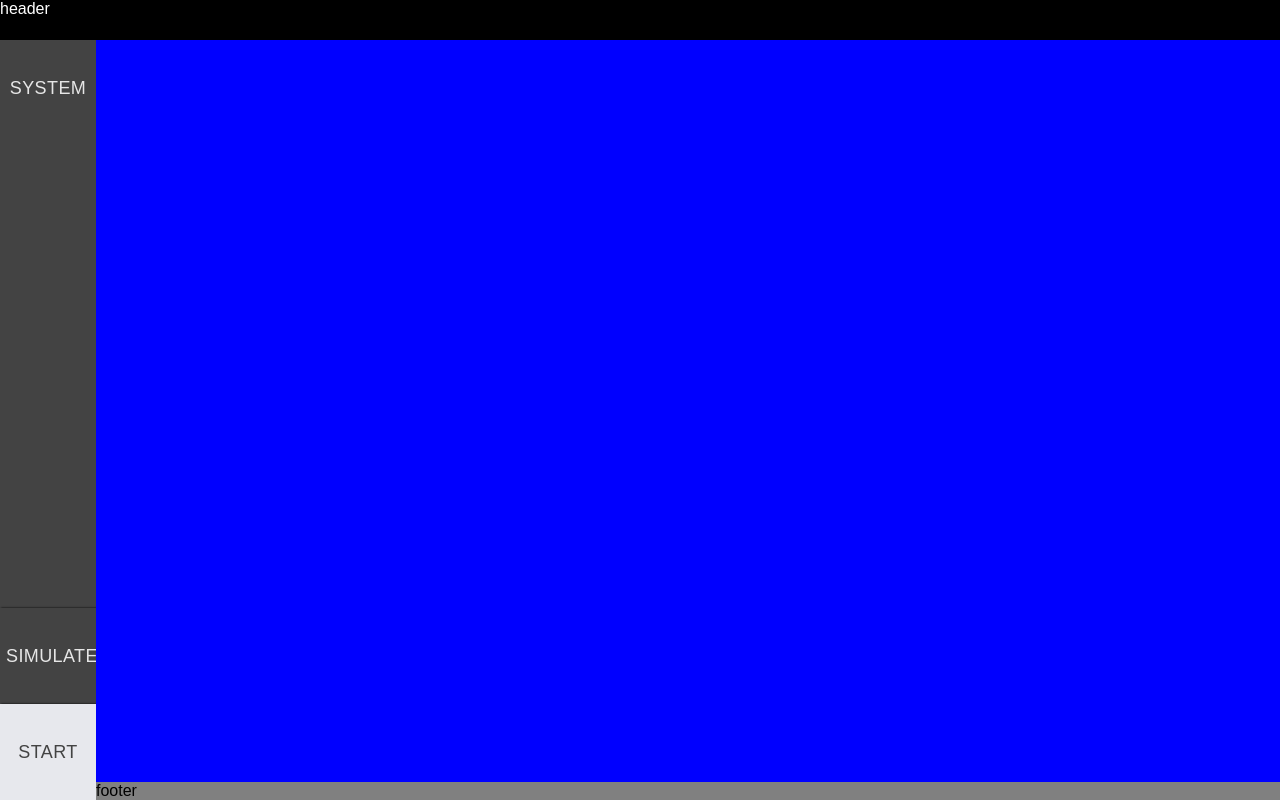
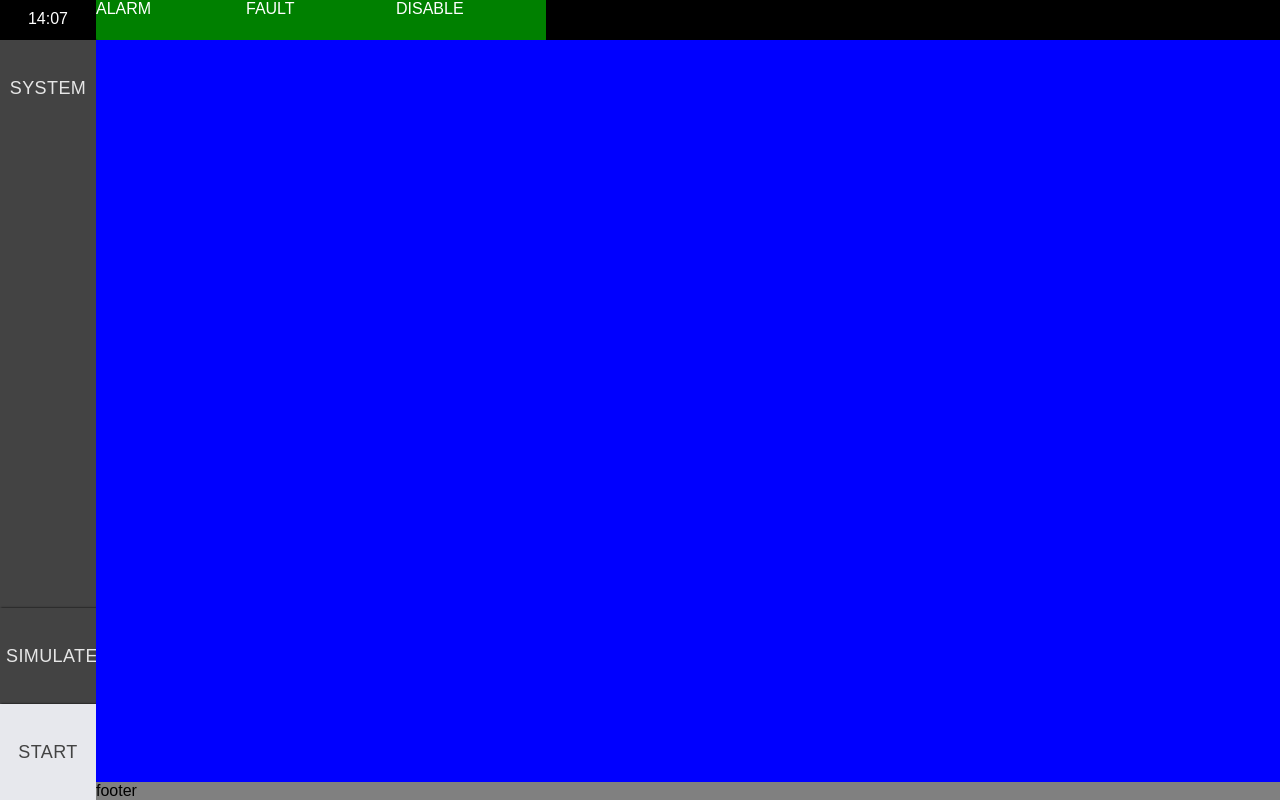
Before and after one commit to StigNervik/PlaygroundReact, a React (Create React App) app in the folder playground-react/: page / in a window 1280 px wide. Built offline with nearby package versions, Linux system fonts and the light colour scheme.

Commit message:
Add topbar status buttons.

```diff
--- a/playground-react/src/components/App.js
+++ b/playground-react/src/components/App.js
@@ -1,5 +1,6 @@
 import React, { Component } from 'react';
 import '../styles/App.css';
+import TopBar from './TopBar';
 import LeftBar from './LeftBar';
 import MainView from './MainView';
 
@@ -10,7 +11,7 @@ class App extends Component {
     return (
         <Router>
             <div className="app">
-                <div className="header">header </div>
+                <TopBar/>
                 <LeftBar/>
                 <MainView/>
                 <div className="footer">footer </div>
--- /dev/null
+++ b/playground-react/src/components/Clock.js
@@ -0,0 +1,51 @@
+import React, { Component } from 'react';
+
+class Clock extends Component {
+
+    constructor(props) {
+        super(props);
+        this.state = {
+            time: ""
+        };
+    }
+
+    componentDidMount() {
+        this.tickTimer = setInterval(
+            () => this.tick(),
+            1000
+        )
+    }
+
+    componentWillUnmount() {
+        clearInterval(this.tickTimer);
+    }
+
+    formatTime(i) {
+        if (i < 10) {
+            i = "0" + i;
+        }
+
+        return i;
+    }
+
+
+
+    tick() {
+        let date = new Date();
+        let hours = this.formatTime(date.getHours());
+        let minutes = this.formatTime(date.getMinutes());
+        let time = hours + ":" + minutes;
+        this.setState({time: time})
+    }
+
+    render() {
+        return (
+            <div className="clock">
+                <div className="clockText">     {this.state.time}
+                </div>
+            </div>
+        )
+    }
+}
+
+export default Clock;
--- /dev/null
+++ b/playground-react/src/components/TopBar.js
@@ -0,0 +1,19 @@
+import React, { Component } from 'react';
+import Clock from './Clock';
+import TopBarButton from './TopBarButton';
+
+class TopBar extends Component {
+
+    render() {
+        return (
+            <div className="header">
+                <Clock/>
+                <TopBarButton name="ALARM"/>
+                <TopBarButton name="FAULT"/>
+                <TopBarButton name="DISABLE"/>
+            </div>
+        )
+    }
+}
+
+export default TopBar;
--- /dev/null
+++ b/playground-react/src/components/TopBarButton.js
@@ -0,0 +1,14 @@
+import React, {Component} from 'react';
+
+class TopBarButton extends Component {
+
+    render() {
+        return (
+        <div className="topBarButton">
+            {this.props.name}
+        </div>
+        );
+    }
+}
+
+export default TopBarButton;
--- a/playground-react/src/styles/App.css
+++ b/playground-react/src/styles/App.css
@@ -25,6 +25,7 @@ html, body {
     height: 100%;
     background-color: black;
     color: white;
+    display: flex;
 }
 
 .nav {
@@ -60,6 +61,28 @@ html, body {
     width: 100%;
     height: 100%;
     background-color: grey;
+}
+
+/* Topbar compoents */
+.clock {
+    height: 100%;
+    width: 96px;
+    background-color: transparent;
+    display: grid;
+}
+
+.clockText {
+    margin: auto;
+    text-align: center;
+    width: 70px;
+    height: 20px;
+    background-color: transparent;
+}
+
+.topBarButton {
+    width: 150px;
+    height: 100%;
+    background-color: green;
 }
 
 /* Navigation bar */
```
